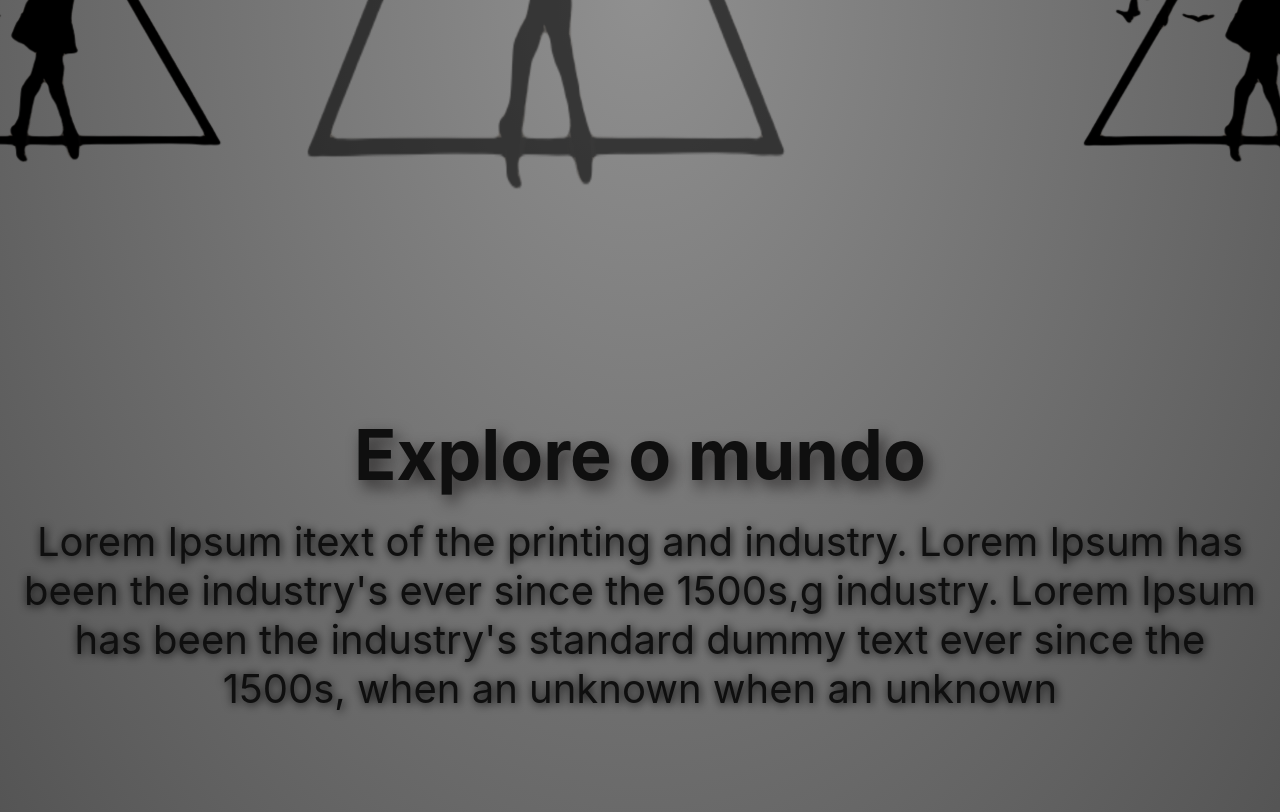
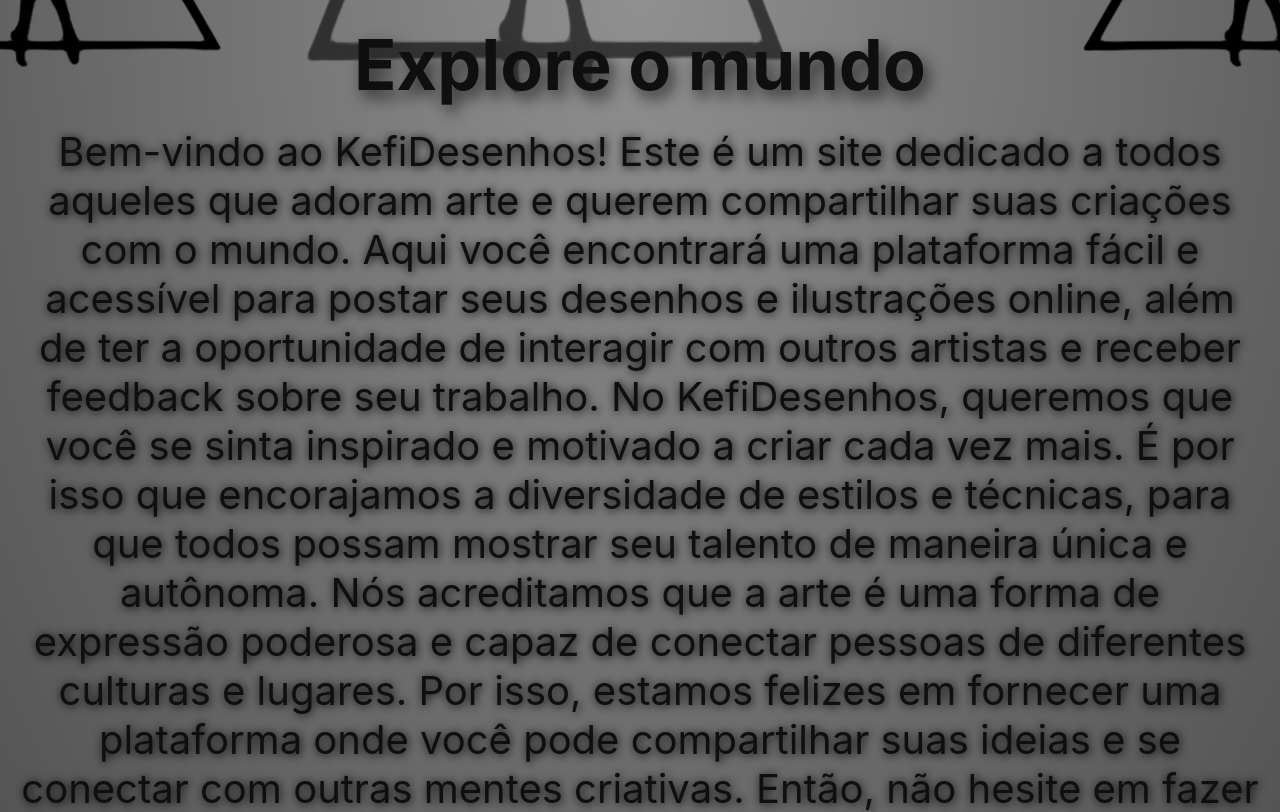
Before and after one commit to ErickyAll/KefiDesenhos, a React (Create React App) app: page / in a window 1280 px wide. Shown: the part 1060-1872 px from the top of the page. Built offline with nearby package versions, Linux system fonts and the light colour scheme; no server answers; a web font is replaced by a local one.

Commit message:
apresentação

```diff
--- a/src/components/Banner/Banner.js
+++ b/src/components/Banner/Banner.js
@@ -28,10 +28,22 @@
           <h1>Explore o mundo</h1>
           <br />
           <p>
-            Lorem Ipsum itext of the printing and industry. Lorem Ipsum has been
-            the industry's ever since the 1500s,g industry. Lorem Ipsum has been
-            the industry's standard dummy text ever since the 1500s, when an
-            unknown when an unknown
+            Bem-vindo ao KefiDesenhos! Este é um site dedicado a todos aqueles
+            que adoram arte e querem compartilhar suas criações com o mundo.
+            Aqui você encontrará uma plataforma fácil e acessível para postar
+            seus desenhos e ilustrações online, além de ter a oportunidade de
+            interagir com outros artistas e receber feedback sobre seu trabalho.
+            No KefiDesenhos, queremos que você se sinta inspirado e motivado a
+            criar cada vez mais. É por isso que encorajamos a diversidade de
+            estilos e técnicas, para que todos possam mostrar seu talento de
+            maneira única e autônoma. Nós acreditamos que a arte é uma forma de
+            expressão poderosa e capaz de conectar pessoas de diferentes
+            culturas e lugares. Por isso, estamos felizes em fornecer uma
+            plataforma onde você pode compartilhar suas ideias e se conectar com
+            outras mentes criativas. Então, não hesite em fazer o upload de suas
+            criações e comece a explorar tudo o que o KefiDesenhos tem a
+            oferecer. Mal podemos esperar para ver o que você tem a compartilhar
+            conosco!
           </p>
         </div>
       </div>
```
